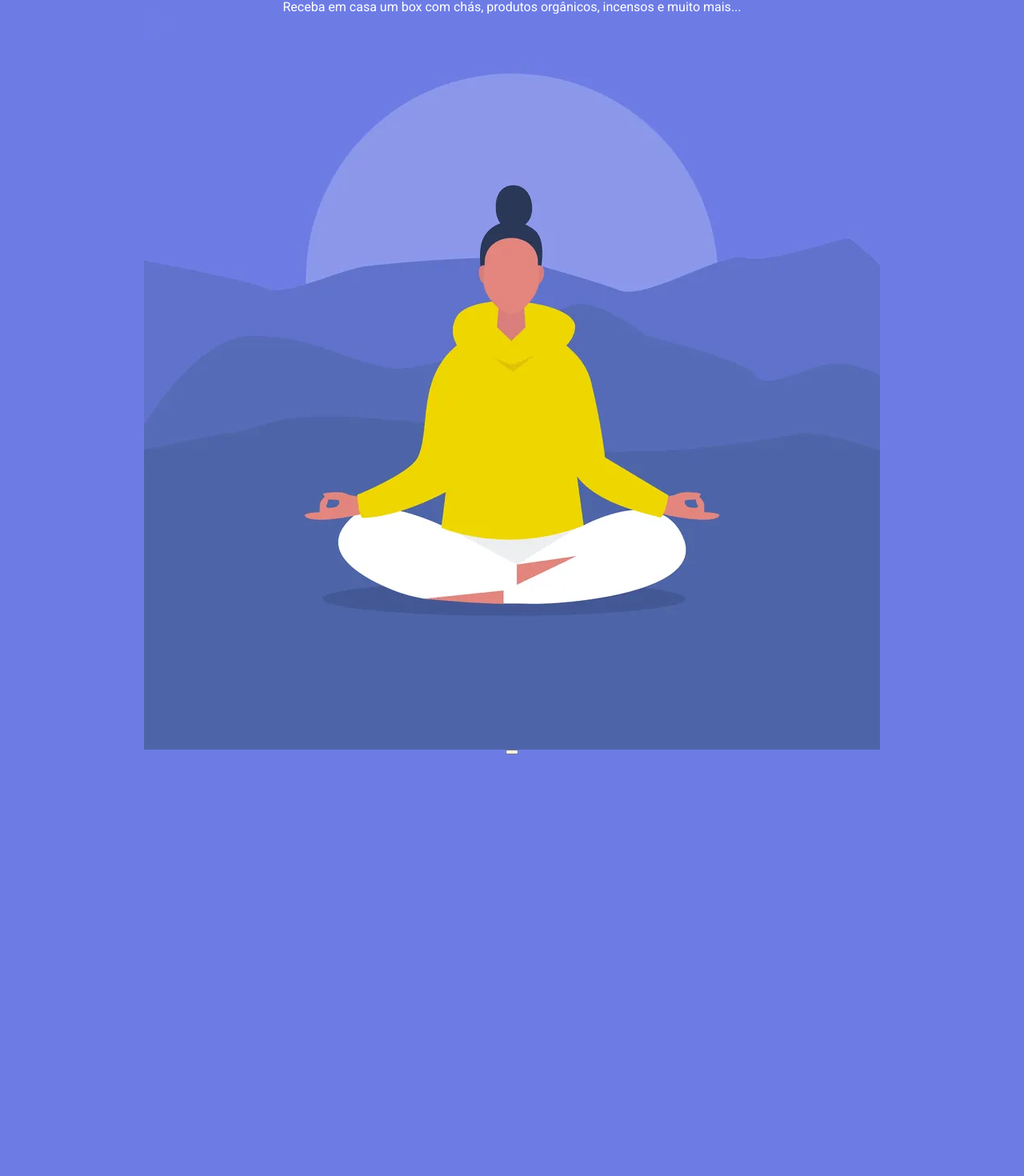
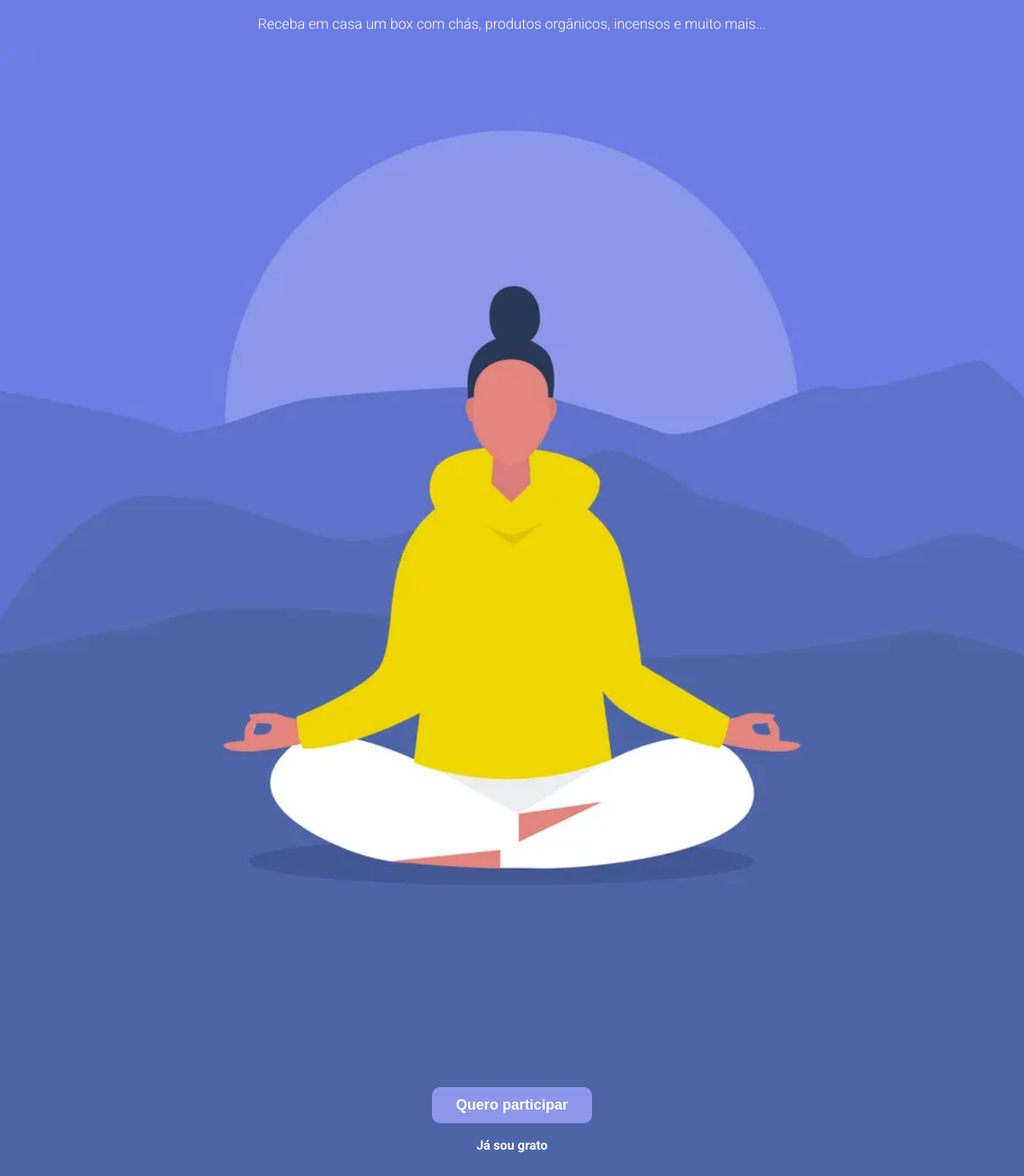
Before and after one commit to Kadugs/GratiBox-Front-end, a React (Create React App) app: page / in a window 1280 px wide. Shown: the part 127-1597 px from the top of the page at 80% size. Before the commit the page ends 1070 px from the top, so only its background shows below. Built offline with nearby package versions, Linux system fonts and the light colour scheme.

Commit message:
add home layout

```diff
--- a/prettier.json
+++ /dev/null
@@ -1,5 +0,0 @@
-{
-  "singleQuote":true,
-  "trailingComma":"es5",
-  "bracketSpacing": true
-}
--- a/src/components/Home/ContainerHome.js
+++ b/src/components/Home/ContainerHome.js
@@ -10,10 +10,39 @@ const Title = styled.span`
   font-weight: bold;
   padding: 55px 0 45px 0;
 `;
-const Text = styled.span``;
+const Text = styled.span`
+  padding: 20px 30px;
+  text-align: center;
+  font-weight: 300;
+  font-size: 18px;
+`;
 
-const Img = styled.img``;
-const Button = styled.button``;
-const Login = styled.span``;
+const Img = styled.img`
+  width: 100vw;
+  height: auto;
+`;
+const Bottom = styled.div`
+  background-color: #4D65A8;
+  width: 100vw;
+  height: 23vh;
+  display: flex;
+  flex-direction: column;
+  align-items: center;
+`;
+const Button = styled.button`
+  width: 200px;
+  height: 45px;
+  font-size: 18px;
+  font-weight: bold;
+  color: white;
+  background-color: #8C97EA;
+  border: none;
+  border-radius: 10px;
+  margin-top: 20px;
+`;
+const Login = styled.span`
+  font-weight: bold;
+  padding: 20px 0;
+`;
 
-export { ContainerHome, Title, Text, Img, Button, Login };
+export { ContainerHome, Title, Text, Img, Button, Login, Bottom };
--- a/src/components/Home/Home.js
+++ b/src/components/Home/Home.js
@@ -7,6 +7,7 @@ import {
   Img,
   Button,
   Login,
+  Bottom,
 } from "./ContainerHome";
 
 export default function Home() {
@@ -18,8 +19,10 @@ export default function Home() {
         mais...
       </Text>
       <Img src={image} />
-      <Button></Button>
-      <Login></Login>
+      <Bottom>
+        <Button>Quero participar</Button>
+        <Login>Já sou grato</Login>
+      </Bottom>
     </ContainerHome>
   );
 }
```
Also changed, not shown: package.json (+0 -17 lines), .eslintrc.json (deleted), 1 other file (tests, documents, lock files or other folders).
